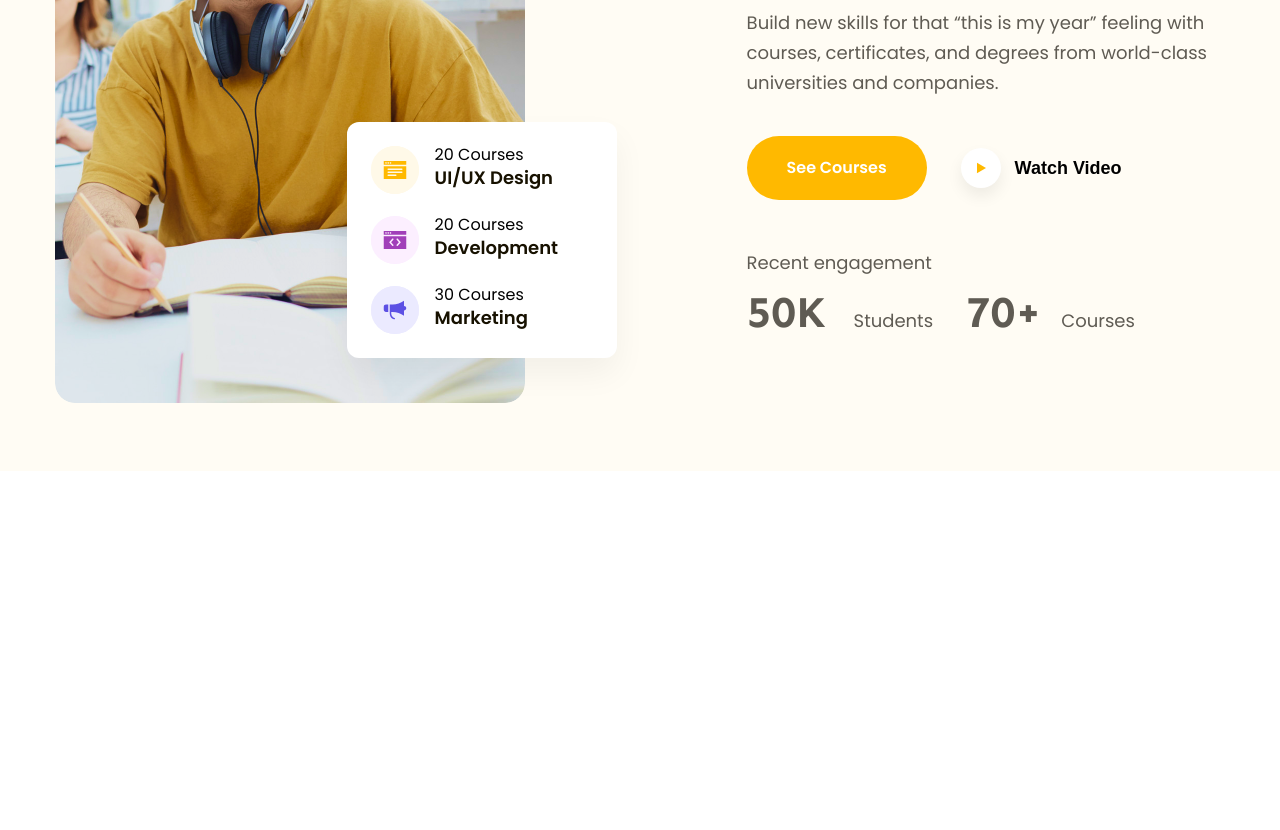
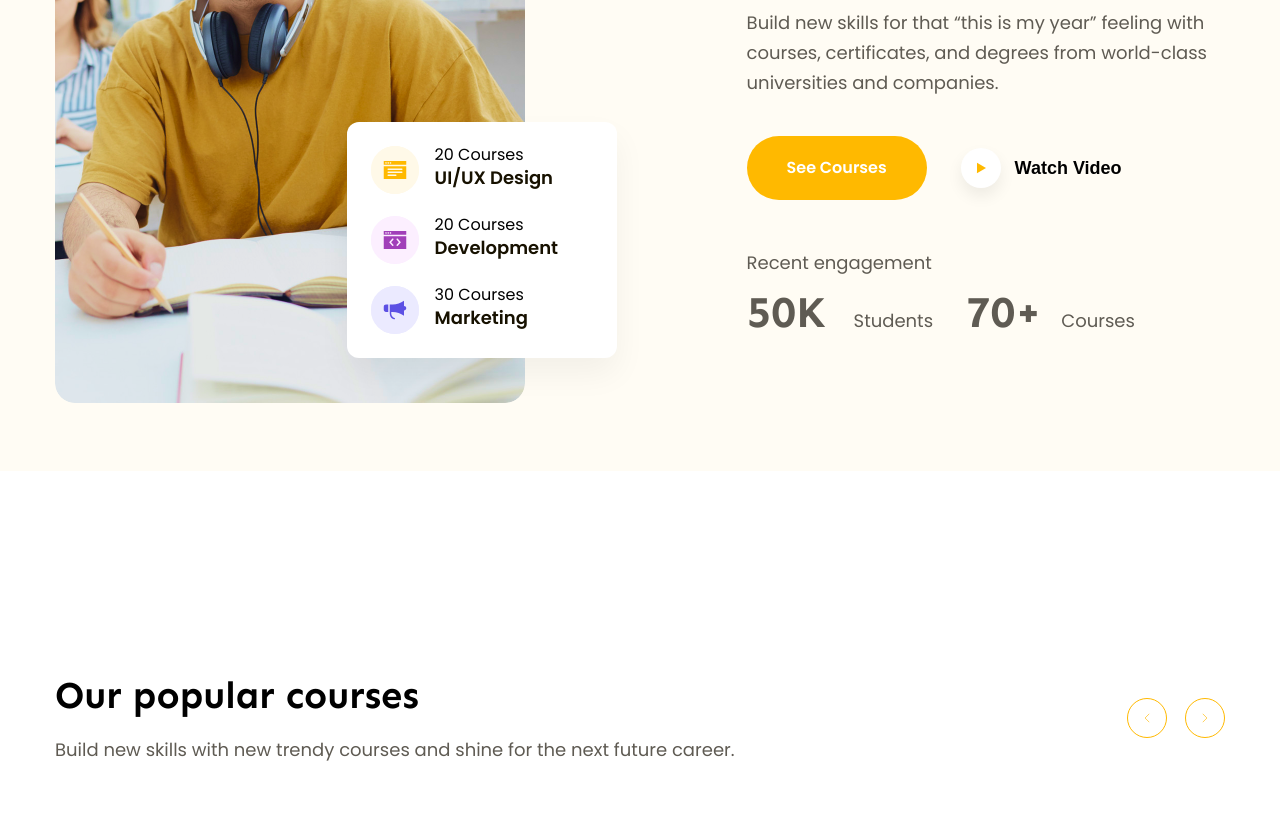
Before and after one commit to ngoclan49/html-convert-by-figma, a plain HTML site: page index.html in a window 1280 px wide. Shown: the part 432-1262 px from the top of the page. Before the commit the page ends 903 px from the top, so only its background shows below. Drawn offline with Linux system fonts and the light colour scheme; files whose address does not match are found by name.

Commit message:
code popular p1

```diff
--- a/assets/css/style.css
+++ b/assets/css/style.css
@@ -19,6 +19,14 @@ body {
 /* =================common================== */
 a {
   text-decoration: none;
+}
+
+.heading-lv2 {
+  font-family: var(--font-heading);
+  font-weight: 700;
+  font-size: 3.8rem;
+  line-height: 1.27;
+  letter-spacing: -2%;
 }
 
 .btn {
@@ -263,3 +271,45 @@ a {
 .hero .desc-stats strong:nth-child(2) {
   margin-left: 28px;
 }
+
+.popular {
+  padding: 65px 0;
+  margin-top: 135px;
+}
+
+.popular-top {
+  display: flex;
+  justify-content: space-between;
+  align-items: center;
+}
+
+.popular-top .desc {
+  color: #5f5b53;
+  margin-top: 16px;
+  font-size: 1.8rem;
+  line-height: 1.67;
+}
+
+.popular-top .controls {
+  display: flex;
+  gap: 18px;
+}
+
+.popular-top .control-btn {
+  display: flex;
+  justify-content: center;
+  align-items: center;
+  background: transparent;
+  width: 40px;
+  height: 40px;
+  color: var(--primary-color);
+  border: 1px solid var(--primary-color);
+  border-radius: 50%;
+  transition: all 0.3s;
+  cursor: pointer;
+}
+
+.popular-top .control-btn:hover {
+  background-color: var(--primary-color);
+  color: #fff;
+}
--- a/index.html
+++ b/index.html
@@ -50,6 +50,7 @@
 
     <!-- main  -->
     <main>
+        <!-- hero  -->
         <div class="hero">
             <div class="main-content">
                 <div class="body">
@@ -114,6 +115,38 @@
                 </div>
             </div>
         </div>
+        <!-- popular  -->
+        <div class="popular">
+            <div class="main-content">
+                <div class="popular-top">
+                    <!-- popular left  -->
+                    <div class="info">
+                        <h2 class="heading-lv2">Our popular courses</h2>
+                        <p class="desc">Build new skills with new trendy courses and shine for the next future career.
+                        </p>
+                    </div>
+                    <!-- popular right  -->
+                    <div class="controls">
+                        <button class="control-btn">
+                            <svg width="40" height="40" viewBox="0 0 40 40" fill="none"
+                                xmlns="http://www.w3.org/2000/svg">
+                                <path d="M23 14L17 20L23 26" stroke="currentColor" stroke-linecap="round"
+                                    stroke-linejoin="round" />
+                            </svg>
+                        </button>
+                        <button class="control-btn">
+                            <svg width="40" height="40" viewBox="0 0 40 40" fill="none"
+                                xmlns="http://www.w3.org/2000/svg">
+                                <path d="M17 14L23 20L17 26" stroke="currentColor" stroke-linecap="round"
+                                    stroke-linejoin="round" />
+                            </svg>
+                        </button>
+                    </div>
+                </div>
+
+            </div>
+
+        </div>
     </main>
 
 </body>
```
Also changed, not shown: assets/icons/Icon active.svg (added), assets/icons/Icon inactive.svg (added).
